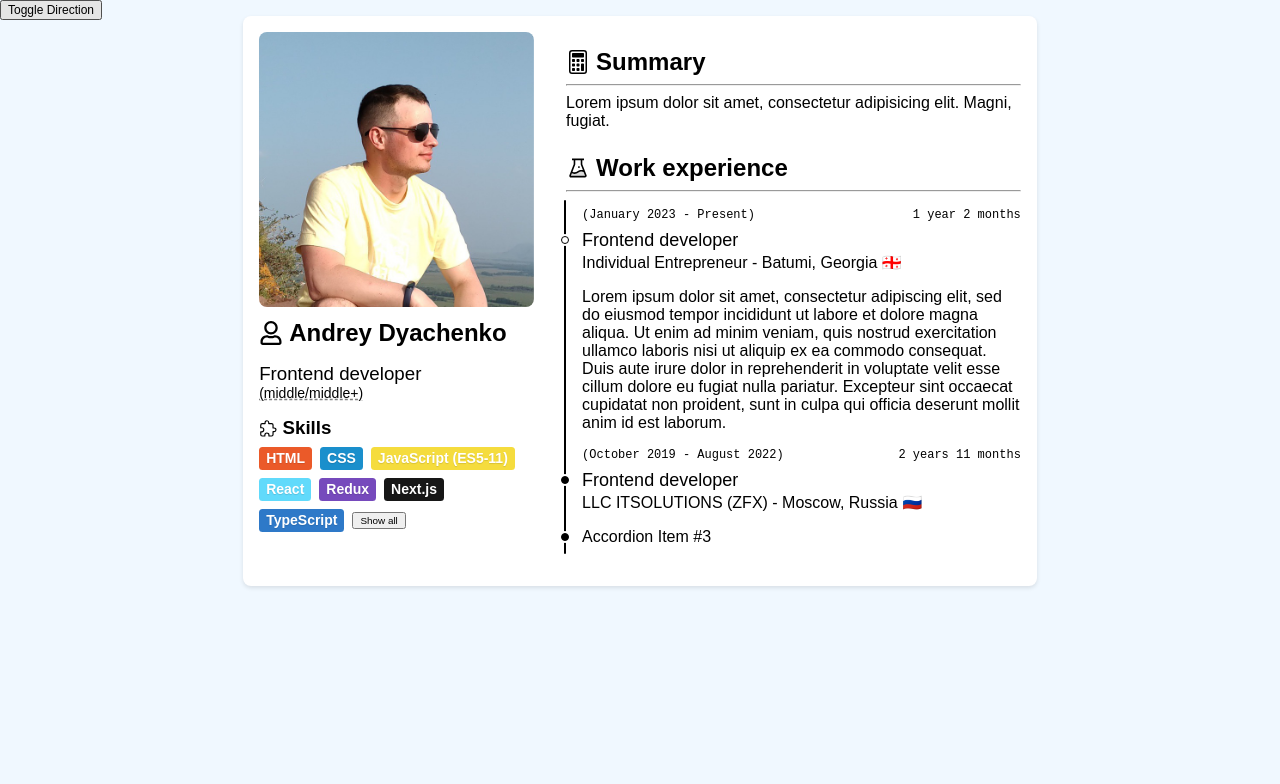
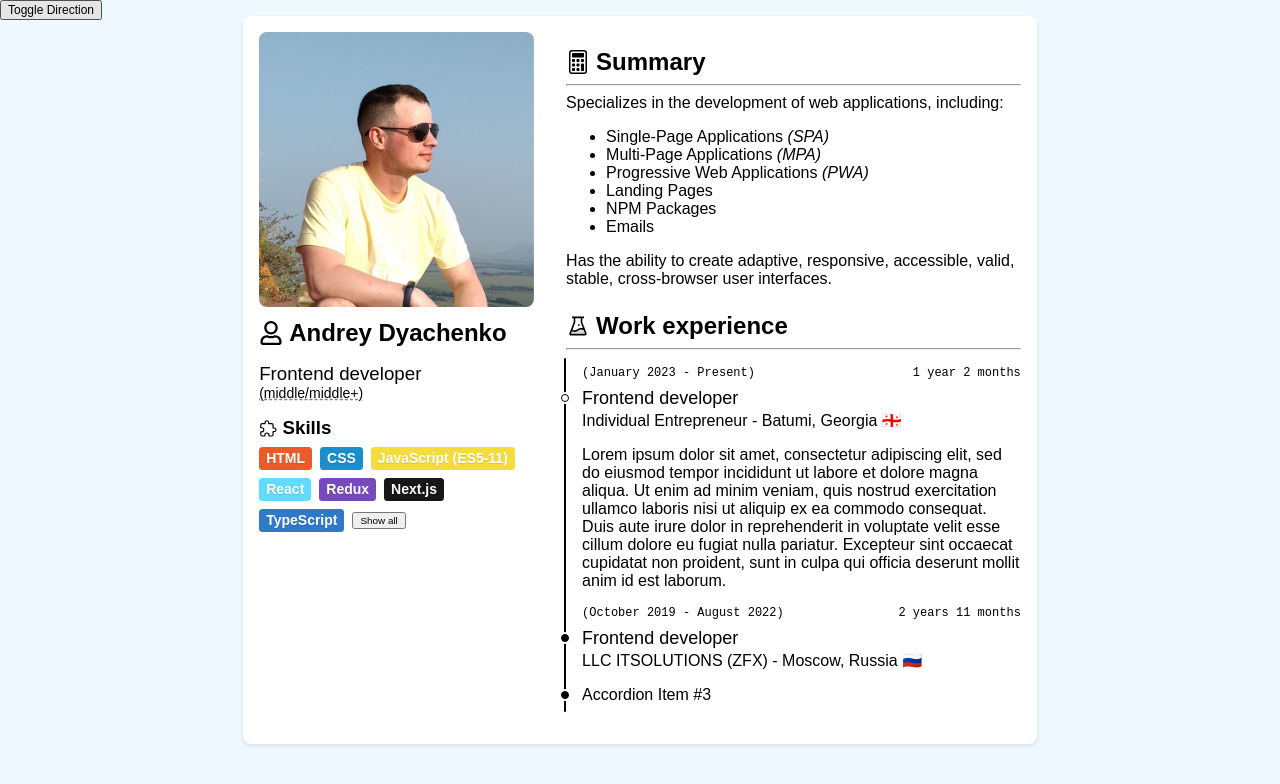
Before and after one commit to Andrew-Dyachenko/cv, a Next.js app: page / in a window 1280 px wide. Shown: the top 784 px of the page. Built offline with nearby package versions, Linux system fonts and the light colour scheme; a web font is replaced by a local one.

Commit message:
feat(summary): update text data

```diff
--- a/src/components/Main/Main.tsx
+++ b/src/components/Main/Main.tsx
@@ -12,8 +12,29 @@ export default function Main() {
 				</h2>
 				<hr />
 				<div className={styles.section__body}>
-					Lorem ipsum dolor sit amet, consectetur adipisicing elit. Magni,
-					fugiat.
+					Specializes in the development of web applications, including:{" "}
+					<ul>
+						<li>
+							<span>
+								Single-Page Applications <dfn>(SPA)</dfn>
+							</span>
+						</li>
+						<li>
+							<span>
+								Multi-Page Applications <dfn>(MPA)</dfn>
+							</span>
+						</li>
+						<li>
+							<span>
+								Progressive Web Applications <dfn>(PWA)</dfn>
+							</span>
+						</li>
+						<li>Landing Pages</li>
+						<li>NPM Packages</li>
+						<li>Emails</li>
+					</ul>
+					Has the ability to create adaptive, responsive, accessible, valid,
+					stable, cross-browser user interfaces.
 				</div>
 			</section>
 			<section className={styles.section}>
```
